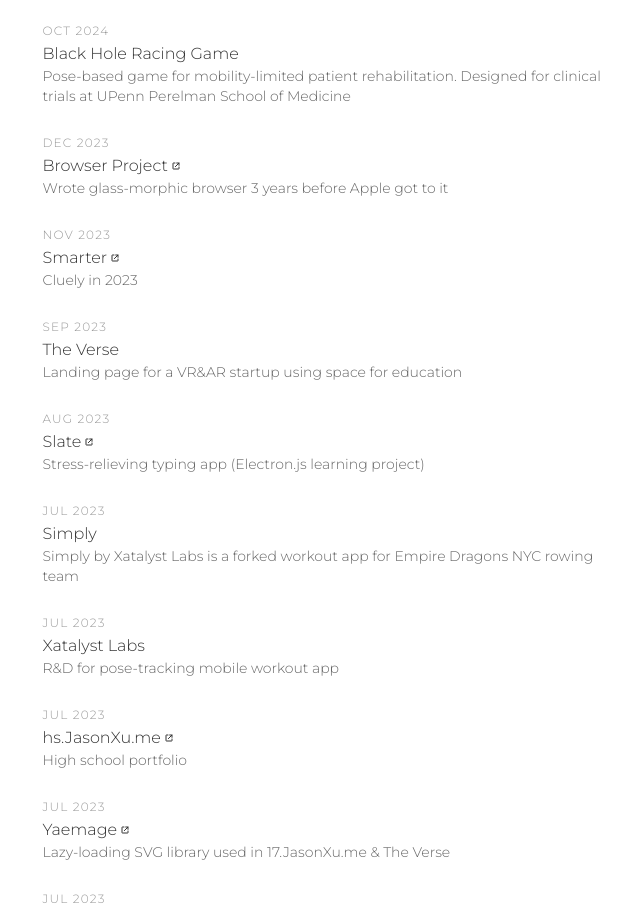
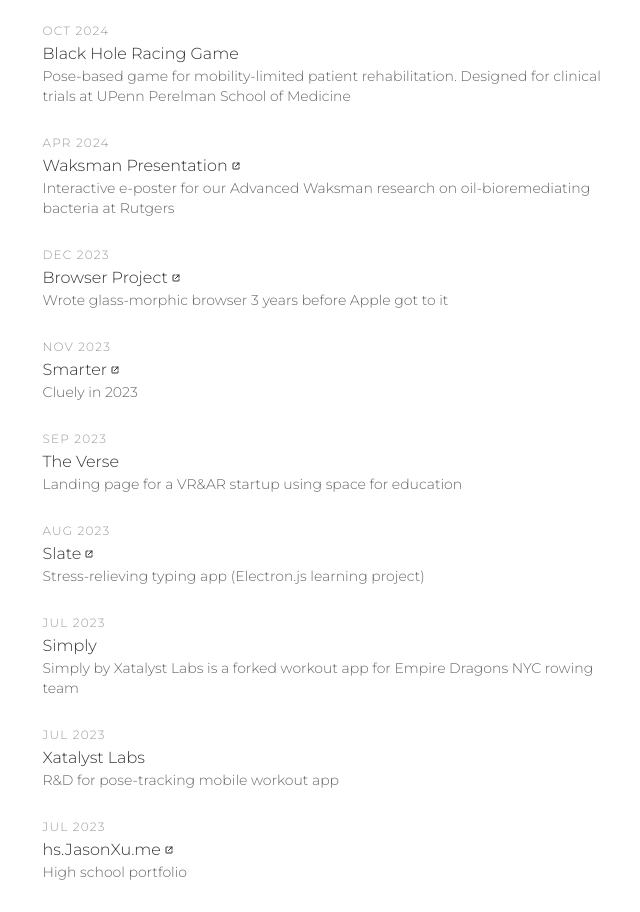
Before and after one commit to Mootbing/Portfolio.JasonXu.me, a Next.js app: page /more in a window 1280 px wide. Shown: the part 920-1832 px from the top of the page, without its empty margins (302-942 px from the left). Built offline with nearby package versions, Linux system fonts and the light colour scheme; a web font is replaced by a local one.

Commit message:
add Waksman Presentation (Apr 2024) to /more archive

```diff
--- a/app/more/page.tsx
+++ b/app/more/page.tsx
@@ -7,6 +7,7 @@ const ARCHIVES = [
   { year: "Jan 2025", title: "Poke", description: "Soft-\"where\" to nudge your friends to hang out based on physical proximity and calendar availability", link: "", tags: ["Expo", "Supabase"] },
   { year: "Jan 2025", title: "Repository Analyzer", description: "Creates line-by-line breakdown of codebase to be summarized in a Readme.md file attachment", link: "https://github.com/Mootbing/repository-analytics", tags: ["Python"] },
   { year: "Oct 2024", title: "Black Hole Racing Game", description: "Pose-based game for mobility-limited patient rehabilitation. Designed for clinical trials at UPenn Perelman School of Medicine", link: "", tags: ["UE5", "C++"] },
+  { year: "Apr 2024", title: "Waksman Presentation", description: "Interactive e-poster for our Advanced Waksman research on oil-bioremediating bacteria at Rutgers", link: "https://github.com/Mootbing/Waksman-Presentation-2024", tags: ["React"] },
   { year: "Dec 2023", title: "Browser Project", description: "Wrote glass-morphic browser 3 years before Apple got to it", link: "https://github.com/Mootbing/Lake-Browser-Project", tags: ["SwiftUI"] },
   { year: "Nov 2023", title: "Smarter", description: "Cluely in 2023", link: "https://github.com/Mootbing/Smart", tags: ["Python", "GPT"] },
   { year: "Sep 2023", title: "The Verse", description: "Landing page for a VR&AR startup using space for education", link: "", tags: ["Figma"] },
```
